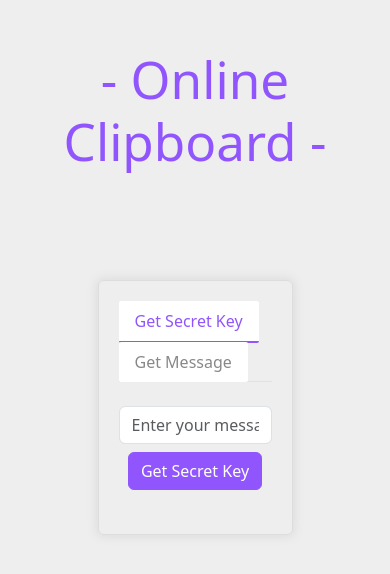
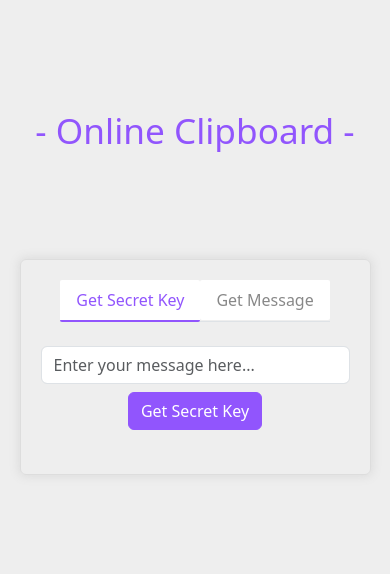
Before and after one commit to Bhuwan-Buda/online-clipboard, a React (Create React App) app: page / in a window 390 px wide. Shown: the part 130-704 px from the top of the page. Built offline with nearby package versions, Linux system fonts and the light colour scheme.

Commit message:
copy button added for secret key, responsive design made

```diff
--- a/package.json
+++ b/package.json
@@ -9,6 +9,7 @@
     "@testing-library/user-event": "^13.2.1",
     "bootstrap": "^5.3.3",
     "env-cmd": "^10.1.0",
+    "lucide-react": "^0.394.0",
     "react": "^18.3.1",
     "react-dom": "^18.3.1",
     "react-scripts": "5.0.1",
--- a/src/App.css
+++ b/src/App.css
@@ -47,3 +47,30 @@
   border-radius: 2px;
   border: 0px;
 }
+
+.App .copy-button {
+  border: 0px;
+  background-color: #bbb;
+  border-radius: 4px;
+  color: #fff;
+}
+
+@media screen and (max-width: 900px) {
+  .App h2 {
+    font-size: 2.8rem;
+    color: rgb(145, 85, 253);
+  }
+  .App .online-clipboard-wrapper {
+    width: 80%;
+  }
+}
+
+@media screen and (max-width: 500px) {
+  .App h2 {
+    font-size: 2.2rem;
+    color: rgb(145, 85, 253);
+  }
+  .App .online-clipboard-wrapper {
+    width: 90%;
+  }
+}
--- a/src/Components/GetSecretKey.js
+++ b/src/Components/GetSecretKey.js
@@ -1,5 +1,6 @@
 import React, { useState } from "react";
 import { supabase } from "../Utils/supabase";
+import { Copy } from "lucide-react";
 
 const GetSecretKey = () => {
   const [message, setMessage] = useState("");
@@ -26,6 +27,11 @@ const GetSecretKey = () => {
     }
   };
 
+  const handleCopy = () => {
+    const value = document.getElementById("uniqueId").innerHTML;
+    navigator.clipboard.writeText(value);
+  };
+
   return (
     <div className="d-flex flex-column justify-content-center align-items-center gap-2 my-4 w-100">
       <input
@@ -38,7 +44,18 @@ const GetSecretKey = () => {
       <button type="button" className="btn btn-md" onClick={handleSecretKey}>
         Get Secret Key
       </button>
-      {uniqueId !== "" && <p>Save your secret key:- {uniqueId}</p>}
+
+      {uniqueId !== "" && (
+        <p>
+          Save your secret key:- <span id="uniqueId">{uniqueId}</span>
+        </p>
+      )}
+      {uniqueId !== "" && (
+        <button className="copy-button" onClick={handleCopy}>
+          <Copy size={12} />
+          &nbsp;copy
+        </button>
+      )}
     </div>
   );
 };
```
Also changed, not shown: 1 other file (tests, documents, lock files or other folders).
